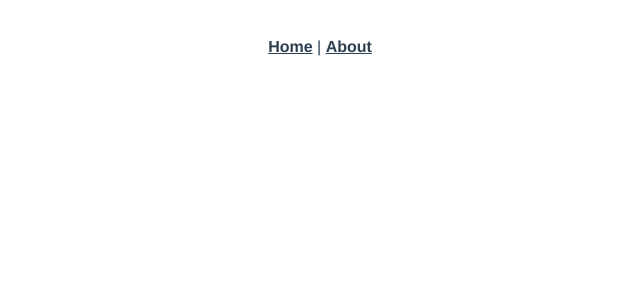
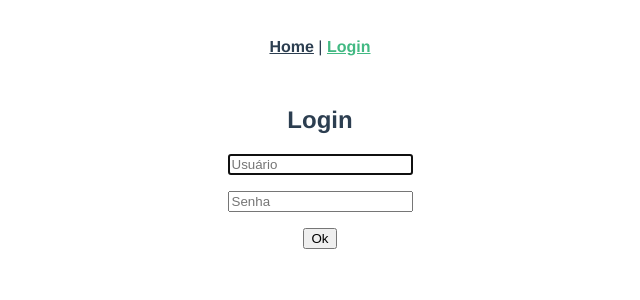
Before and after one commit to herculespsilva/CalcKmFront-main, a Vue app: page /login in a window 1280 px wide. Shown: the top 300 px of the page, without its empty margins (320-960 px from the left). Built offline with nearby package versions, Linux system fonts and the light colour scheme.

Commit message:
Agora vai

```diff
--- a/src/App.vue
+++ b/src/App.vue
@@ -2,7 +2,7 @@
   <div id="app">
     <div id="nav">
       <router-link to="/">Home</router-link> |
-      <router-link to="/about">About</router-link>
+      <router-link to="/login">Login</router-link>
     </div>
     <router-view/>
   </div>
--- a/src/main.js
+++ b/src/main.js
@@ -11,7 +11,7 @@ if(localStorage.jwtToken){
   setAuthHeader(false);
 }
 
-axios.defaults.baseURL = 'https://8080-copper-reindeer-05lx9lc2.ws-us21.gitpod.io/calculo_do_Km/';
+axios.defaults.baseURL = 'https://8080-moccasin-quelea-0pyqbkgv.ws-us21.gitpod.io/calculo_do_Km/';
 
 Vue.config.productionTip = false
 
--- a/src/router/index.js
+++ b/src/router/index.js
@@ -21,12 +21,12 @@ Vue.use(VueRouter)
     component: () => import( '../views/Trabalho.vue')
   },
   {
-    path: '/about',
-    name: 'About',
+    path: '/login',
+    name: 'Login',
     // route level code-splitting
     // this generates a separate chunk (about.[hash].js) for this route
     // which is lazy-loaded when the route is visited.
-    component: () => import(/* webpackChunkName: "about" */ '../views/About.vue')
+    component: () => import(/* webpackChunkName: "about" */ '../views/Login.vue')
   }
 ]
 
--- a/src/views/About.vue
+++ b/src/views/Login.vue
@@ -4,13 +4,13 @@
   <h2>Login</h2>
 
   <p>
-    <label for="username">Usuário</label>
-    <input type="text" id="username" required autofocus v-model="nome">
+    <label for="username"></label>
+    <input type="text" id="username" required autofocus v-model="nome" placeholder="Usuário">
   </p>
 
   <p>
-    <label for="inputPassword">Senha</label>
-    <input type="password" id="inputPassword" required v-model="senha">
+    <label for="inputPassword"></label>
+    <input type="password" id="inputPassword" required v-model="senha" placeholder="Senha">
   </p>
   <button type="submit">Ok</button>
   </form>
```
